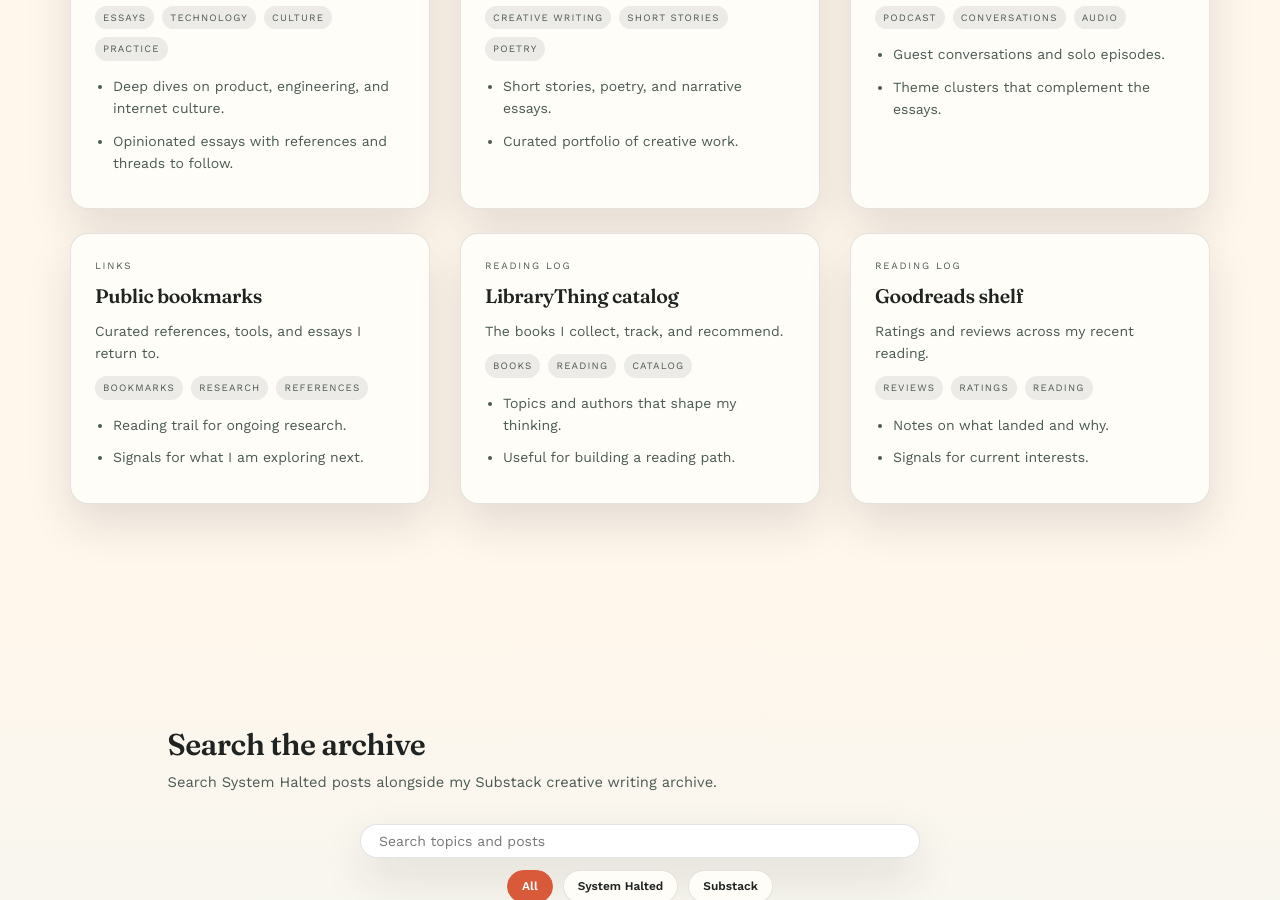
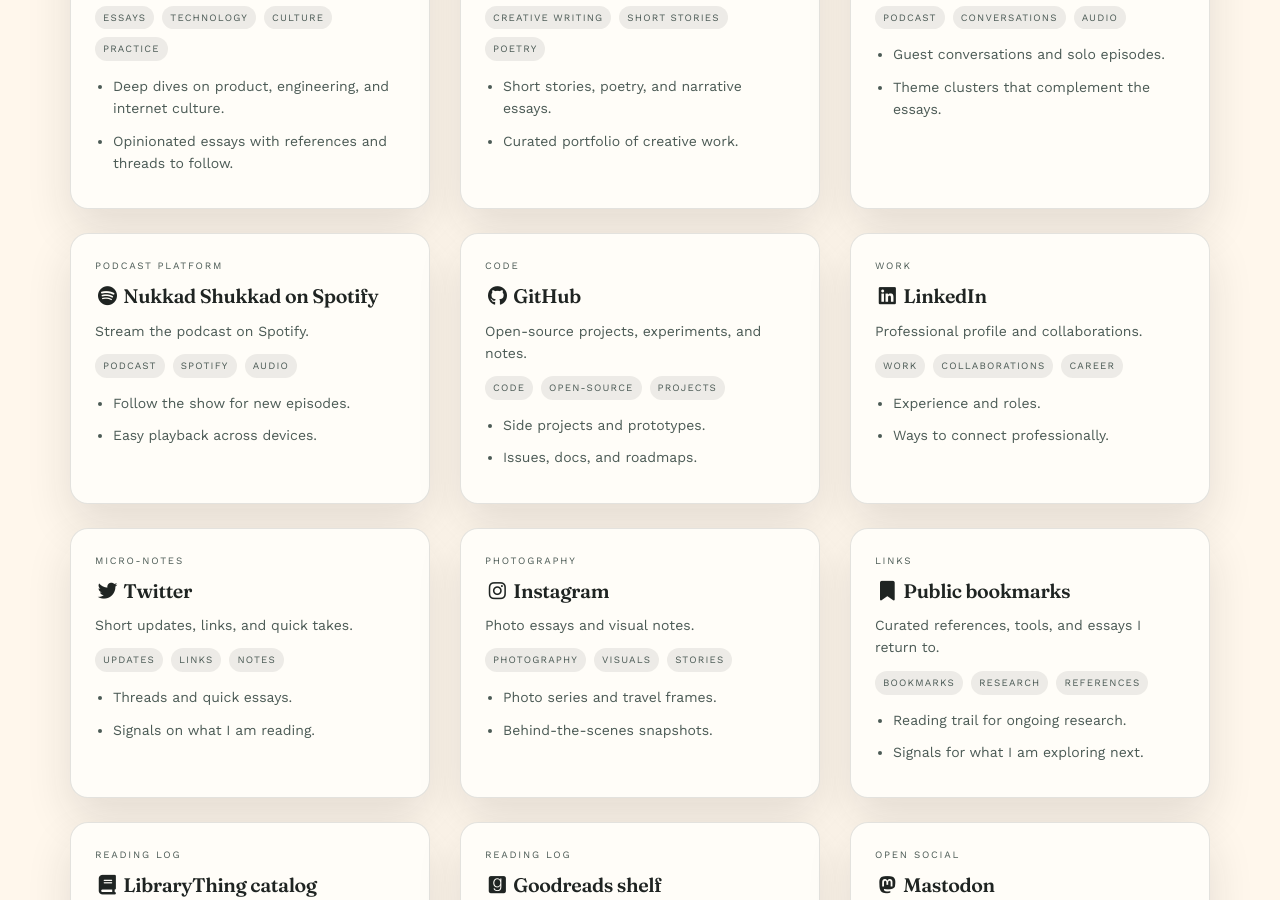
Before and after one commit to systemhalted/about-me, a Jekyll site: the page built from index.html, in a window 1280 px wide and 900 px high, scrolled down 1164 px. Built offline with Jekyll 4.4.1, drawn with Linux system fonts in a browser that asks for light colours; nearby versions of some CDN libraries; some of the changed text lies outside the part shown.

Commit message:
consolidate social data

```diff
--- a/_config.yml
+++ b/_config.yml
@@ -13,34 +13,164 @@
   - .well-known
 
 social:
-
-  - title: blog
+  - name: System Halted
     url: https://systemhalted.in
+    title: blog
     type: solid
-  - title: podcast
+    card-title: Essays and notes
+    summary: Longform writing on technology, culture, and practice.
+    tags:
+      - essays
+      - technology
+      - culture
+      - practice
+    highlights:
+      - Deep dives on product, engineering, and internet culture.
+      - Opinionated essays with references and threads to follow.
+    show_in_header: false
+  - name: Palak Mathur on Substack
+    url: https://palakmathur.substack.com
+    title: pen-nib
+    type: solid
+    card-title: Creative writing
+    summary: Creative writing portfolio featuring short stories, poetry, and essays.
+    tags:
+      - creative writing
+      - short stories
+      - poetry
+    highlights:
+      - Short stories, poetry, and narrative essays.
+      - Curated portfolio of creative work.
+    show_in_header: false
+  - name: Nukkad Shukkad Podcast
     url: https://podcasts.apple.com/us/podcast/nukkad-shukkad/id1537261609
+    title: podcast
     type: solid
-  - title: spotify
+    card-title: Podcast
+    summary: Conversations that expand the written work into audio.
+    tags:
+      - podcast
+      - conversations
+      - audio
+    highlights:
+      - Guest conversations and solo episodes.
+      - Theme clusters that complement the essays.
+  - name: Nukkad Shukkad on Spotify
     url: https://open.spotify.com/show/35GJ2PUl23E4LeFLRuFBl6
+    title: spotify
     type: brands
-  - title: github
+    card-title: Podcast platform
+    summary: Stream the podcast on Spotify.
+    tags:
+      - podcast
+      - spotify
+      - audio
+    highlights:
+      - Follow the show for new episodes.
+      - Easy playback across devices.
+    show_in_header: false
+  - name: GitHub
     url: https://github.com/systemhalted
+    title: github
     type: brands
-  - title: linkedin
+    card-title: Code
+    summary: Open-source projects, experiments, and notes.
+    tags:
+      - code
+      - open-source
+      - projects
+    highlights:
+      - Side projects and prototypes.
+      - Issues, docs, and roadmaps.
+  - name: LinkedIn
     url: https://www.linkedin.com/in/systemhalted/
+    title: linkedin
     type: brands
-  - title: twitter
+    card-title: Work
+    summary: Professional profile and collaborations.
+    tags:
+      - work
+      - collaborations
+      - career
+    highlights:
+      - Experience and roles.
+      - Ways to connect professionally.
+  - name: Twitter
     url: https://twitter.com/palak
+    title: twitter
     type: brands
-  - title: instagram
+    card-title: Micro-notes
+    summary: Short updates, links, and quick takes.
+    tags:
+      - updates
+      - links
+      - notes
+    highlights:
+      - Threads and quick essays.
+      - Signals on what I am reading.
+  - name: Instagram
     url: https://www.instagram.com/palak_clicks/
+    title: instagram
     type: brands
-  - title: bookmark
+    card-title: Photography
+    summary: Photo essays and visual notes.
+    tags:
+      - photography
+      - visuals
+      - stories
+    highlights:
+      - Photo series and travel frames.
+      - Behind-the-scenes snapshots.
+  - name: Public bookmarks
     url: https://pinboard.in/u:systemhalted
+    title: bookmark
     type: solid
-  - title: book
+    card-title: Links
+    summary: Curated references, tools, and essays I return to.
+    tags:
+      - bookmarks
+      - research
+      - references
+    highlights:
+      - Reading trail for ongoing research.
+      - Signals for what I am exploring next.
+  - name: LibraryThing catalog
     url: https://www.librarycat.org/lib/palakmathur
+    title: book
     type: solid
-  - title: mastodon
+    card-title: Reading log
+    summary: The books I collect, track, and recommend.
+    tags:
+      - books
+      - reading
+      - catalog
+    highlights:
+      - Topics and authors that shape my thinking.
+      - Useful for building a reading path.
+  - name: Goodreads shelf
+    url: https://www.goodreads.com/user/show/1863824-palak-mathur
+    title: goodreads
+    type: brands
+    card-title: Reading log
+    summary: Ratings and reviews across my recent reading.
+    tags:
+      - reviews
+      - ratings
+      - reading
+    highlights:
+      - Notes on what landed and why.
+      - Signals for current interests.
+    show_in_header: false
+  - name: Mastodon
     url: https://fosstodon.org/@squeamishossifrage
+    title: mastodon
     type: brands
+    card-title: Open social
+    summary: Decentralized updates and conversations.
+    tags:
+      - mastodon
+      - open web
+      - community
+    highlights:
+      - Longer posts and links.
+      - Open-web conversations.
--- a/_includes/header.html
+++ b/_includes/header.html
@@ -27,10 +27,12 @@
 						</div>
 						<ul class="list-inline intro-social-buttons">
 							{% for social in site.social %}
+							{% if social.show_in_header != false %}
 							<li>
 								<a href="{{ social.url }}" class="btn btn-default btn-lg"><i class="fa-{{ social.type}} fa-{{ social.title }} fa-fw"></i>
 								</a>
 							</li>
+							{% endif %}
 							{% endfor %}
 						</ul>
 					</div>
--- a/_includes/knowledge-map.html
+++ b/_includes/knowledge-map.html
@@ -7,11 +7,11 @@
 			</div>
 		</div>
 		<div class="row knowledge-cards">
-			{% for source in site.data.knowledge_sources.sources %}
+			{% for source in site.social %}
 			<div class="col-md-6 col-lg-4">
 				<div class="knowledge-card">
-					<p class="card-eyebrow">{{ source.type }}</p>
-					<h3><a href="{{ source.url }}">{{ source.name }}</a></h3>
+					<p class="card-eyebrow">{{ source["card-title"] }}</p>
+					<h3><a href="{{ source.url }}"><i class="fa-{{ source.type }} fa-{{ source.title }} fa-fw" aria-hidden="true"></i> {{ source.name }}</a></h3>
 					<p class="card-summary">{{ source.summary }}</p>
 					{% if source.tags %}
 					<ul class="tag-list">
```
Also changed, not shown: _data/knowledge_sources.yml (deleted, +0 -68 lines).
